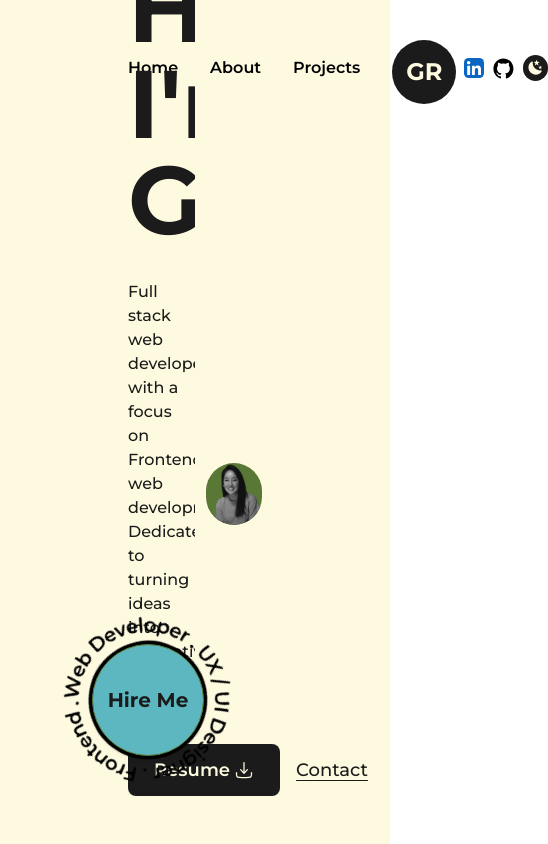
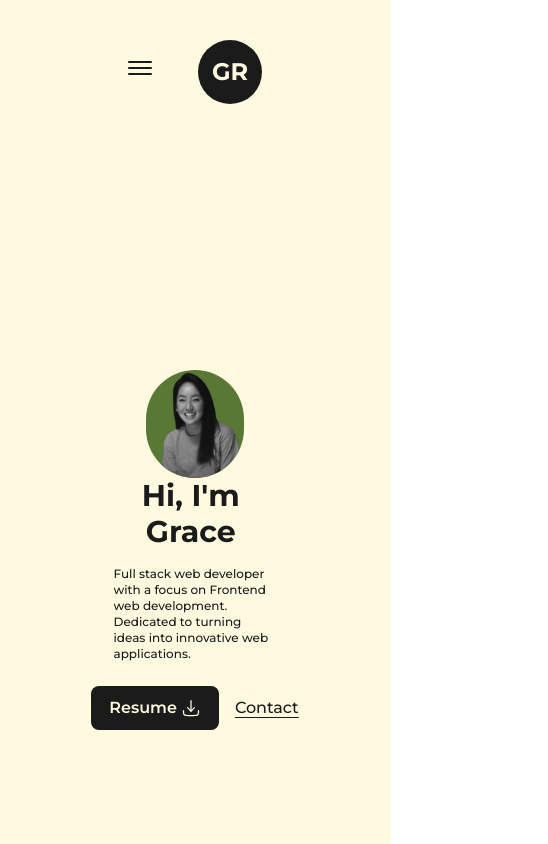
Before and after one commit to gbutler3/gr-portfolio, a Next.js app: page / in a window 390 px wide. Shown: the top 844 px of the page, 548 px wide, since content can reach past the window. Built offline with nearby package versions, Linux system fonts and the light colour scheme.

Commit message:
responsive wip

```diff
--- a/src/components/AboutDetails.js
+++ b/src/components/AboutDetails.js
@@ -36,7 +36,6 @@ export const Details = ({
               target="_blank"
               className=" dark:text-pink-500 text-lightGreen capitalize"
             >
-              {/*  className="text-mediumBlue capitalize bg-dark/95 rounded-full pb-1 px-2 font-normal" // TODO: for dark mode */}
               @{organization}
             </a>
           :
--- a/src/components/AnimatedText.js
+++ b/src/components/AnimatedText.js
@@ -30,7 +30,7 @@ const singleWord = {
 
 const AnimatedText = ({text, className=""}) => {
   return (
-    <div className='w-full mx-auto py-2 items-center text-center overflow-hidden justify-center'>
+    <div className='w-full mx-auto py-2 items-center text-center overflow-hidden justify-center sm:py-0'>
       <motion.h1 className={`inline-block w-full text-dark font-bold text-8xl dark:text-light ${className}`}
       variants={quote}
       initial="initial"
--- a/src/components/Footer.js
+++ b/src/components/Footer.js
@@ -4,10 +4,10 @@ import Link from "next/link";
 
 const Footer = () => {
   return (
-    <footer className="w-full border-t-2 border-solid border-dark font-medium text-lg dark:border-light dark:text-light">
-      <Layout className="py-8 flex items-center justify-between">
+    <footer className="w-full border-t-2 border-solid border-dark font-medium text-lg dark:border-light dark:text-light sm:text-base ">
+      <Layout className="py-8 flex items-center justify-between lg:flex-col lg:py-6">
         <span>{new Date().getFullYear()} &copy; All Rights Reserved.</span>
-        <div className="flex items-center">
+        <div className="flex items-center lg:py-2">
             Built with <span className="text-red-600 text-2xl px-1 under">&#9825;</span> by&nbsp;<Link href="/" className="underline underline-offset-4">Grace Reed</Link>
         </div>
         <Link href="https://www.buymeacoffee.com/gmx.reed" target="_blank">Buy Me a Coffee</Link>
--- a/src/components/HireMe.js
+++ b/src/components/HireMe.js
@@ -4,7 +4,7 @@ import Link from "next/link";
 
 const HireMe = () => {
   return (
-    <div className="fixed left-1 bottom-10 flex items-center justify-center overflow-hidden">
+    <div className="fixed left-1 bottom-10 flex items-center justify-center overflow-hidden md:hidden">
       <div className="w-72 h-auto flex items-center justify-center relative">
         <WebDevCircle className={"fill-dark max-h-52 animate-spin-slow"} />
         <Link
@@ -12,7 +12,7 @@ const HireMe = () => {
           target="_blank"
           style={{ left: "7.2em", top: "5.2em"}}
           className="flex items-center justify-center absolute -translate-x-1/2 -translate-y-1/2 bg-mediumBlue text-dark
-          shadow-md border broder-solid border-lightGreen w-28 h-28 rounded-full font-bold text-xl hover:bg-lightGreen hover:border-lightGreen
+          shadow-md border broder-solid border-lightGreen w-28 h-28 rounded-full font-bold text-xl hover:bg-lightGreen hover:border-lightGreen dark:bg-lightGreen dark:border-lightGreen dark:hover:bg-mediumBlue dark:hover:border-mediumBlue
         "
         >
           Hire Me
--- a/src/components/Layout.js
+++ b/src/components/Layout.js
@@ -2,7 +2,7 @@ import React from 'react'
 
 const Layout = ({children, className=""}) => {
   return (
-    <div className={`w-full h-full inline-block z-0 bg-light p-32 dark:bg-dark ${className}`}>
+    <div className={`w-full h-full inline-block z-0 bg-light p-32 dark:bg-dark xl:p-24 lg:p-16 md:p-12 sm:p-8 ${className}`}>
       {children}
     </div>
   )
--- a/src/components/NavigationBar.js
+++ b/src/components/NavigationBar.js
@@ -1,4 +1,4 @@
-import React from "react";
+import React, { useState, useEffect } from "react";
 import Link from "next/link";
 import Logo from "./Logo";
 import { GithubIcon, LinkedInIcon, SunIcon, MoonIcon } from "@/styles/icons";
@@ -6,21 +6,120 @@ import useThemeSwitcher from "./hooks/useThemeSwitcher";
 
 const NavigationBar = () => {
   const [mode, setMode] = useThemeSwitcher(0);
+  const [isOpen, setIsOpen] = useState(false);
+  const [isClient, setIsClient] = useState(false);
 
+  useEffect(() => {
+    setIsClient(true);
+  }, []);
+
+  const handleMenuClick = () => {
+    console.log("menu link clicked: " + isOpen);
+    setIsOpen(!isOpen);
+  };
   return (
-    <header className="w-full px-32 py-8 font-semibold flex items-center text-large justify-between dark:text-light">
+    <header className="w-full px-32 py-8 font-semibold flex items-center text-large justify-between dark:text-light relative">
+      <button
+        className="flex-col justify-center items-center hidden lg:flex"
+        onClick={handleMenuClick}
+      >
+        <span
+          className={`bg-dark dark:bg-light transition-all duration-300 ease-out h-0.5 w-6  rounded-sm  ${
+            isOpen ? "rotate-45 translate-y-1" : "-translate-y-0.5"
+          }`}
+        ></span>
+        <span
+          className={`bg-dark dark:bg-light transition-all duration-300 ease-out h-0.5 w-6 rounded-sm my-0.5 ${
+            isOpen ? "opacity-0" : "opacity-100"
+          }`}
+        ></span>
+        <span
+          className={`bg-dark dark:bg-light transition-all duration-300 ease-out h-0.5 w-6 rounded-sm  ${
+            isOpen ? "-rotate-45 -translate-y-1" : "translate-y-0.5"
+          }`}
+        ></span>
+      </button>
+
+      <div className="w-full flex justify-between items-center lg:hidden">
         <nav>
-        <Link href={"/"} className="pr-8 hover:underline hover:underline-offset-2">
+          <Link
+            href={"/"}
+            className={`pr-8 hover:underline hover:underline-offset-4 ${isClient && (window.location.pathname.includes('/about')  || window.location.pathname.includes('/projects')) ? '' : 'underline underline-offset-4'}`}
+          >
             Home
           </Link>
-        <Link href={"/about"} className="pr-8 hover:underline hover:underline-offset-2">
+          <Link
+            href={"/about"}
+            className={`pr-8 hover:underline hover:underline-offset-4 ${isClient && window.location.pathname.includes('/about')  ? 'underline underline-offset-4' : ''}`}
+          >
             About
           </Link>
-        <Link href={"/projects"} className="pr-8 hover:underline hover:underline-offset-2">
+          <Link
+            href={"/projects"}
+            className={`pr-8 hover:underline hover:underline-offset-4 ${isClient && window.location.pathname.includes('/projects')  ? 'underline underline-offset-4' : ''}`}
+          >
             Projects
           </Link>
         </nav>
+      </div>
+
+      {isOpen ? (
+        <div
+          className="min-w-[50vw] flex flex-col justify-between items-center fixed top-1/2 left-1/2 -translate-x-1/2 -translate-y-1/2 z-30
+bg-dark/90 dark:bg-light/75 rounded-lg backdrop-blur-md py-32"
+        >
+          <nav className="flex items-center flex-col justify-center">
+            <Link
+              href={"/"}
+              className={`hover:underline hover:underline-offset-4 text-light dark:text-dark my-2 ${window.location.pathname.includes('/about')  || window.location.pathname.includes('/projects') ? '' : 'underline underline-offset-4'}`}
+              onClick={handleMenuClick}
+            >
+              Home
+            </Link>
+            <Link
+              href={"/about"}
+              className={`hover:underline hover:underline-offset-4 text-light dark:text-dark my-2 ${window.location.pathname.includes('/about') ? 'underline underline-offset-4' : ''}`}
+              onClick={handleMenuClick}
+            >
+              About
+            </Link>
+            <Link
+              href={"/projects"}
+              className={`hover:underline hover:underline-offset-4 text-light dark:text-dark my-2 ${window.location.pathname.includes('/projects') ? 'underline underline-offset-4' : ''}`}
+              onClick={handleMenuClick}
+            >
+              Projects
+            </Link>
+          </nav>
+          <div className="flex flex-row align-middle justify-start my-4">
+            <Link
+              href={"https://www.linkedin.com/in/grace-b-834429188/"}
+              target="_blank"
+              className="w-7 mx-2"
+            >
+              <LinkedInIcon />
+            </Link>
+            <Link href={"https://github.com/gbutler3"} target="_blank" className="w-8 dark:bg-dark bg-light rounded-full">
+              <GithubIcon />
+            </Link>
+            <button
+              onClick={() => setMode(mode === "light" ? "dark" : "light")}
+              className={`ml-2 flex items-center justify-center rounded-full p-1 ${
+                mode === "light" ?  "bg-light text-dark" : "bg-dark text-light"
+              }`}
+            >
+              {mode === "dark" ? (
+                <SunIcon className={"fill-dark"} />
+              ) : (
+                <MoonIcon className={"fill-dark"} />
+              )}
+            </button>
+          </div>
+        </div>
+      ) : null}
+
       <Logo />
+      <div className="w-full flex justify-end items-center lg:hidden">
         <nav className="flex justify-between items-center">
           <Link
             href={"https://www.linkedin.com/in/grace-b-834429188/"}
@@ -29,10 +128,15 @@ const NavigationBar = () => {
           >
             <LinkedInIcon />
           </Link>
-        <Link href={"/"} target="_blank" className="w-8 ">
+          <Link href={"https://github.com/gbutler3"} target="_blank" className="w-8 ">
             <GithubIcon />
           </Link>
-        <button onClick={() => setMode(mode === "light" ? "dark": "light")} className={`ml-2 flex items-center justify-center rounded-full p-1 ${mode === "light" ? "bg-dark text-light" : "bg-light text-dark" }`}>
+          <button
+            onClick={() => setMode(mode === "light" ? "dark" : "light")}
+            className={`ml-2 flex items-center justify-center rounded-full p-1 ${
+              mode === "light" ? "bg-dark text-light" : "bg-light text-dark"
+            }`}
+          >
             {mode === "dark" ? (
               <SunIcon className={"fill-dark"} />
             ) : (
@@ -40,6 +144,7 @@ const NavigationBar = () => {
             )}
           </button>
         </nav>
+      </div>
     </header>
   );
 };
--- a/src/pages/index.js
+++ b/src/pages/index.js
@@ -1,3 +1,4 @@
+import React, { useEffect } from "react";
 import Layout from "@/components/Layout";
 import Image from "next/image";
 import Head from "next/head";
@@ -7,31 +8,43 @@ import AnimatedText from "@/components/AnimatedText";
 import Link from "next/link";
 import { DownloadResume, LinkArrow } from "@/styles/icons";
 import HireMe from "@/components/HireMe";
+import { useRouter } from "next/router";
 
 export default function Home() {
   return (
     <>
       <Head>
-        <title>Grace Reed | A Bit About Me</title>
-        <meta title="A Bit About Me" content="About Page" />
+        <title>Grace Reed | Home</title>
+        <meta title="Grace Reed | Home" content="Home Page" />
       </Head>
       <main className="flex items-center w-full min-h-screen dark:text-light">
-        <Layout className="pt-0">
-          <div className="flex items-center justify-between w-full">
-            <div className="w-1/2 flex flex-col items-center self-center justify-around" style={{marginTop: '-15em'}}>
-              <AnimatedText text={"Hi, I'm Grace"} className="!text-left" />
+        <Layout className="pt-0 lg:!flex lg:!flex-col md:pt-16 sm:pt-8">
+          <div className="flex items-center justify-between w-full lg:flex-col 3xl:!-mt-4 2xl:!-mt-4 xl:!-mt-4 lg:!-mt-4">
+          <Image
+              src={profileImage}
+              alt="GraceReed"
+              className="w-10/12 h-auto bg-lightGreen dark:bg-mediumBlue rounded-full 3xl:hidden 2xl:hidden xl:hidden lg:inline-block lg:!w-[25vw] md:inline-block "
+              priority
+              sizes="(max-width: 768px) 100vw, (max-width: 1200px) 50vw, 50vw,"
+            />
+            <div
+              className="w-1/2 flex flex-col items-center self-center justify-around " >
               <AnimatedText
-                className="!text-left my-4 text-base font-medium"
+                text={"Hi, I'm Grace"}
+                className="!text-left xl:!text-5xl lg:!text-center lg:!text-6xl md:!text-5xl sm:!text-3xl"
+              />
+              <AnimatedText
+                className="!text-left my-4 text-base font-medium lg:w-full lg:text-center md:!text-sm sm:!text-xs"
                 text={
                   "Full stack web developer with a focus on Frontend web development. Dedicated to turning ideas into innovative web applications."
                 }
               />
-              <div className="flex items-center self-start mt-2">
+              <div className="flex items-center self-start mt-2 lg:self-center">
                 <Link
                   href={"/Grace Reed Resume"}
                   target="_blank"
                   className="flex items-center bg-dark text-light p-2.5 px-6 rounded-lg text-lg font-semibold hover:bg-light hover:text-dark border-2 border-solid border-transparent hover:border-dark dark:border
-                   dark:bg-dark dark:text-light  dark:hover:bg-light dark:hover:border dark:border-light dark:hover:text-dark"
+                   dark:bg-dark dark:text-light  dark:hover:bg-light dark:hover:border dark:border-light dark:hover:text-dark md:p-2 md:px-4 md:text-base"
                   download={true}
                 >
                   Resume
@@ -40,7 +53,7 @@ export default function Home() {
                 <Link
                   href={"mailto:gmx.butler@gmail.com"}
                   target="_blank"
-                  className="ml-4 text-lg font-medium capitalize text-dark underline underline-offset-4 dark:text-light"
+                  className="ml-4 text-lg font-medium capitalize text-dark underline underline-offset-4 dark:text-light md:text-base"
                 >
                   Contact
                 </Link>
@@ -50,12 +63,14 @@ export default function Home() {
               <Image
                 src={profileImage}
                 alt="GraceReed"
-                className="w-10/12 h-auto bg-lightGreen dark:bg-mediumBlue rounded-full"
+                className="w-9/12 h-auto bg-lightGreen dark:bg-mediumBlue rounded-full lg:hidden md:hidden sm:hidden xs:hidden "
+                priority
+                sizes="(max-width: 768px) 100vw, (max-width: 1200px) 50vw, 50vw"
               />
             </div>
           </div>
         </Layout>
-        <HireMe/>
+        <HireMe />
       </main>
     </>
   );
--- a/src/pages/projects.js
+++ b/src/pages/projects.js
@@ -26,7 +26,7 @@ const FeaturedProject = ({ title, summary, image, link, github }) => {
         target="_blank"
         className="w-1/2 cursor-pointer overflow-hidden rounded-lg"
       >
-        <Image src={image} alt={title} className="w-full h-auto " />
+        <Image src={image} alt={title} className="w-full h-auto " priority sizes="(max-width: 768px) 100vw, (max-width: 1200px) 50vw, 50vw"/>
       </Link>
       <div className="w-1/2 flex flex-col items-start justify-between pl-6">
         <Link
@@ -63,7 +63,7 @@ const Project = ({ type, title, summary, image, link, github }) => {
     <article className="w-full flex flex-col items-center justify-center rounded-2xl border border-solid border-dark p-6 bg-light dark:bg-dark relative dark:border-lightBlue">
       <div className="absolute top-0 -right-3 -z-10 w-[101%] h-[103%] rounded-[2.5rem] bg-darkGreen rounded-br-3xl dark:bg-lightBlue" />
       <div className="w-full overflow-hidden rounded-lg">
-        <Image src={image} alt={title} className="w-full h-auto" />
+        <Image src={image} alt={title} className="w-full h-auto" priority sizes="(max-width: 768px) 100vw, (max-width: 1200px) 50vw, 50vw"  />
       </div>
       <div className="w-full flex flex-col items-start justify-between mt-4">
         <span className=" text-lightGreen dark:text-mediumBlue text-xl font-bold">
--- a/tailwind.config.js
+++ b/tailwind.config.js
@@ -30,6 +30,27 @@ module.exports = {
         circularDark: 'repeating-radial-gradient(#5DB7C1 2px, #0000 5px 100px);'
       }
     },
+    screens: {
+      "3xl": { max: "4000px"},
+            // => @media (max-width: 4000px) { ... }
+      "2xl": { max: "1535px" },
+      // => @media (max-width: 1535px) { ... }
+
+      xl: { max: "1279px" },
+      // => @media (max-width: 1279px) { ... }
+
+      lg: { max: "1023px" },
+      // => @media (max-width: 1023px) { ... }
+
+      md: { max: "767px" },
+      // => @media (max-width: 767px) { ... }
+
+      sm: { max: "639px" },
+      // => @media (max-width: 639px) { ... }
+
+      xs: { max: "479px" },
+      // => @media (max-width: 479px) { ... }
+    }
   },
   plugins: [],
 };
```
Also changed, not shown: src/pages/about.js (+82 -18 lines), src/components/Logo.js (line endings or trailing spaces). Lines whose indentation alone changed are shown as unchanged.
